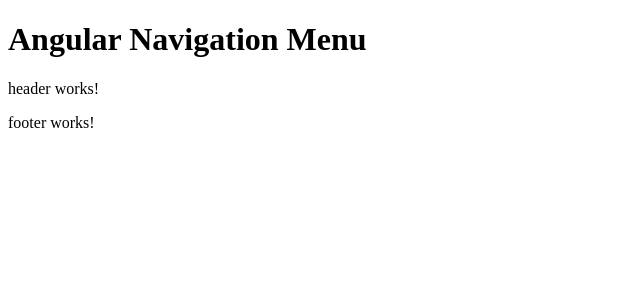
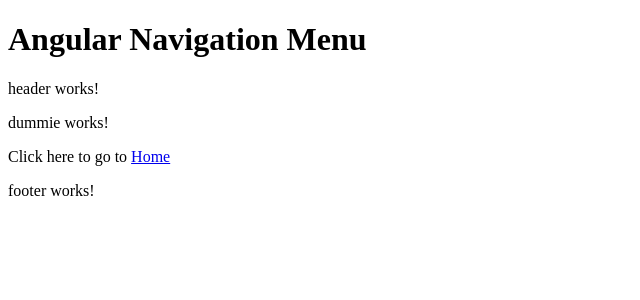
Before and after one commit to davijtbrito/front-woke-tracker, an Angular app in the folder front-woke-tracker/: page /features in a window 1280 px wide. Before the commit this address led to /. Shown: the top 300 px of the page, without its empty margins (0-640 px from the left). Built offline with nearby package versions, Linux system fonts and the light colour scheme.

Commit message:
dummie impl

```diff
--- a/front-woke-tracker/src/app/app-routing.module.ts
+++ b/front-woke-tracker/src/app/app-routing.module.ts
@@ -4,7 +4,8 @@
 
 
 const routes: Routes = [
-  { path: '', component: HomeComponent }
+  { path: '', component: HomeComponent },
+  { path: 'features', loadChildren: () => import('./features/features.module').then(m => m.FeaturesModule) }
 ];
 
 @NgModule({
--- a/front-woke-tracker/src/app/app.module.ts
+++ b/front-woke-tracker/src/app/app.module.ts
@@ -7,6 +7,8 @@
 import { FormsModule, ReactiveFormsModule } from '@angular/forms';
 import { HomeComponent } from './home/home.component';
 import { LayoutModule } from './layout/layout.module';
+import { FeaturesModule } from './features/features.module';
+import { FeaturesRoutingModule } from './features/features-routing.module';
 
 @NgModule({
   declarations: [
@@ -17,6 +19,8 @@
     BrowserModule,
     AppRoutingModule,
     LayoutModule,
+    FeaturesModule,
+    FeaturesRoutingModule,
     HttpClientModule,
     FormsModule,
     ReactiveFormsModule
--- /dev/null
+++ b/front-woke-tracker/src/app/features/dummie/dummie.component.html
@@ -0,0 +1,2 @@
+<p>dummie works!</p>
+<p>Click here to go to <a routerLink="/">Home</a> </p>
--- /dev/null
+++ b/front-woke-tracker/src/app/features/features-routing.module.ts
@@ -0,0 +1,11 @@
+import { NgModule } from '@angular/core';
+import { RouterModule, Routes } from '@angular/router';
+import { DummieComponent } from './dummie/dummie.component';
+
+const routes: Routes = [{ path: '', component: DummieComponent }];
+
+@NgModule({
+  imports: [RouterModule.forChild(routes)],
+  exports: [RouterModule]
+})
+export class FeaturesRoutingModule { }
--- a/front-woke-tracker/src/app/home/home.component.html
+++ b/front-woke-tracker/src/app/home/home.component.html
@@ -1 +1,2 @@
 <p>home works!</p>
+<p>Click here to go to <a routerLink="/features">Dummie</a> </p>
```
Also changed, not shown: front-woke-tracker/src/app/features/dummie/dummie.component.ts (added, +10 -0 lines), front-woke-tracker/src/app/features/features.module.ts (added, +17 -0 lines), front-woke-tracker/src/app/features/dummie/dummie.component.scss (added), 1 other file (tests, documents, lock files or other folders).
